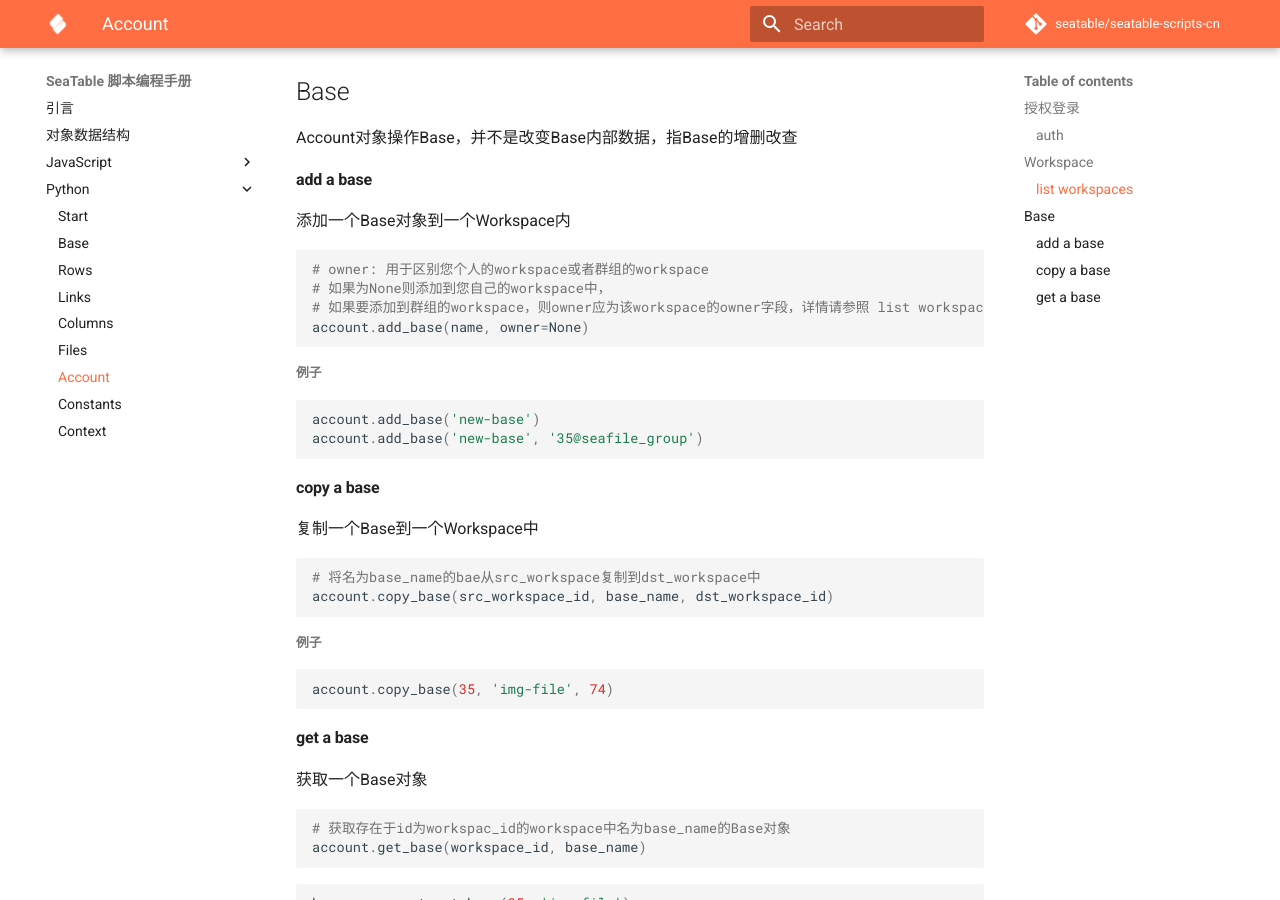
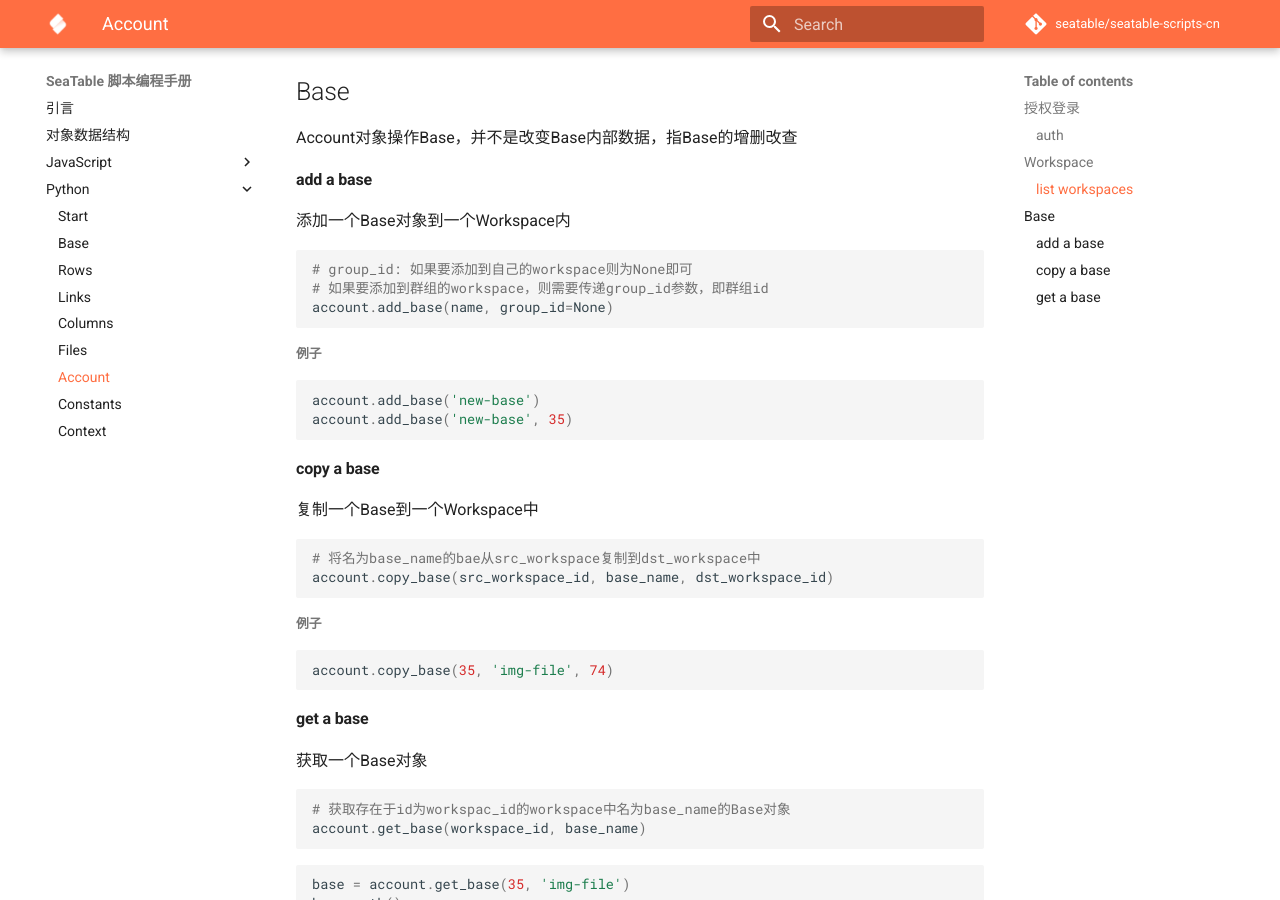
Before and after one commit to seatable/seatable-scripts-cn, an MkDocs documentation site: the page built from manual/python/account.md, in a window 1280 px wide and 900 px high, scrolled down 1387 px. Built offline with MkDocs 1.6.1 and Material for MkDocs 9.7.7, drawn with Linux system fonts in a browser that asks for light colours; comment, search, counter and statistics services are not loaded.

Commit message:
mod account

````diff
--- a/manual/python/account.md
+++ b/manual/python/account.md
@@ -73,17 +73,16 @@
 添加一个Base对象到一个Workspace内
 
 ```python
-# owner: 用于区别您个人的workspace或者群组的workspace
-# 如果为None则添加到您自己的workspace中，
-# 如果要添加到群组的workspace，则owner应为该workspace的owner字段，详情请参照 list workspaces 返回结果
-account.add_base(name, owner=None)
+# group_id: 如果要添加到自己的workspace则为None即可
+# 如果要添加到群组的workspace，则需要传递group_id参数，即群组id
+account.add_base(name, group_id=None)
 ```
 
 ##### 例子
 
 ```python
 account.add_base('new-base')
-account.add_base('new-base', '35@seafile_group')
+account.add_base('new-base', 35)
 ```
 
 #### copy a base
````
